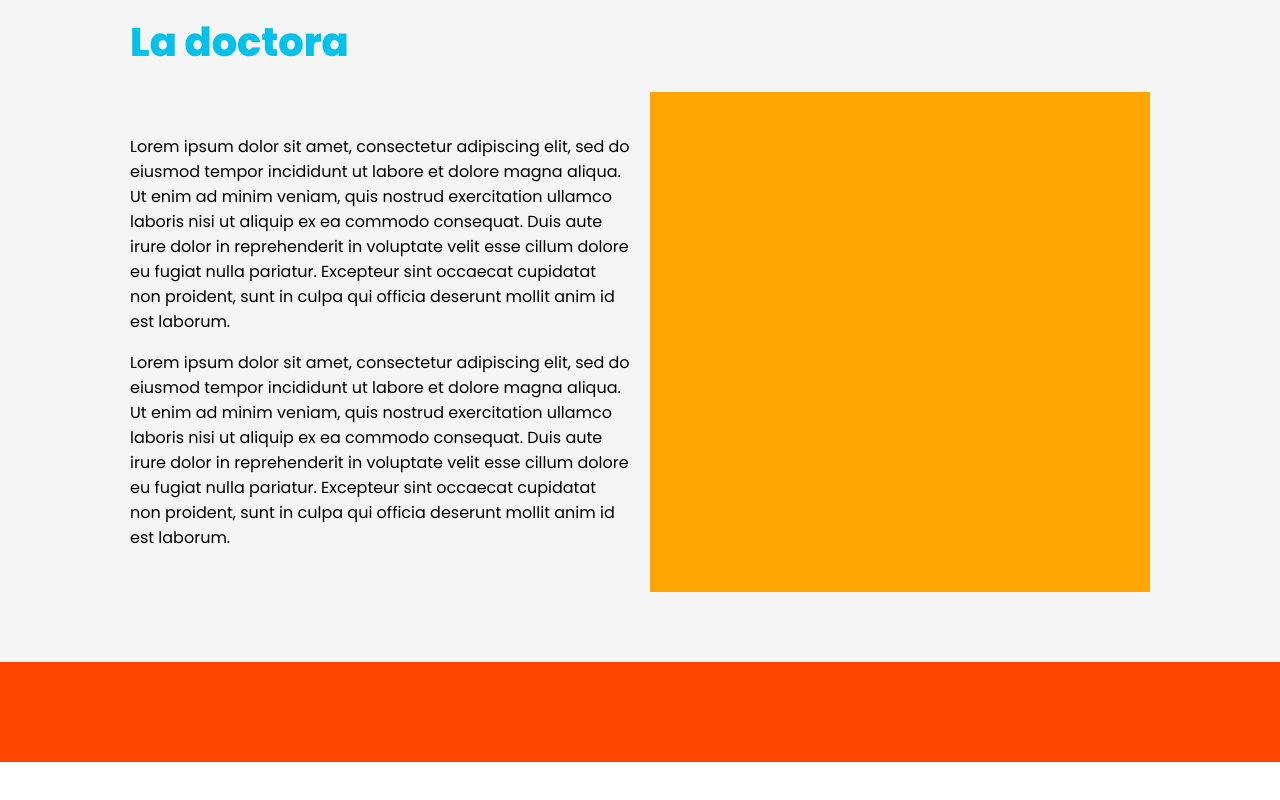
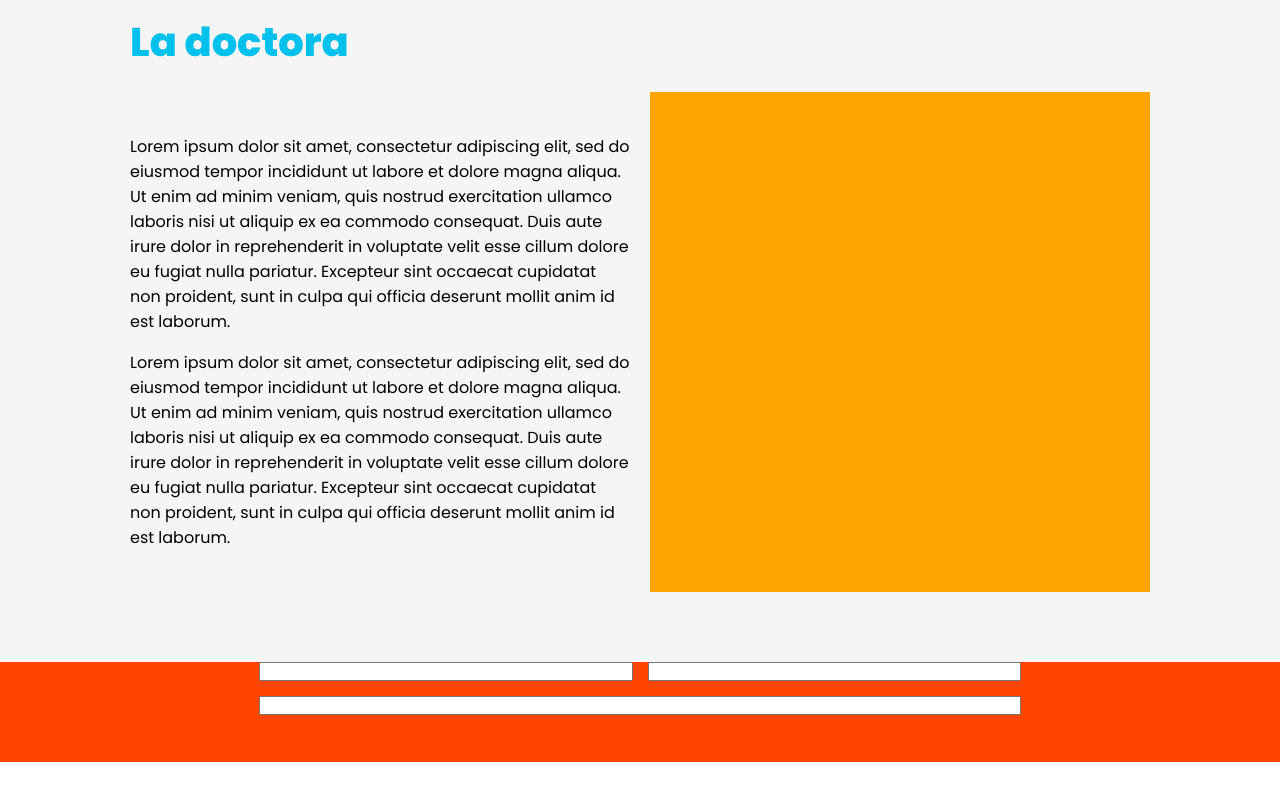
Before and after one commit to JuanpiCasti/DraVirginiaBazan, a website: page index.html in a window 1280 px wide. Shown: the part 1824-2624 px from the top of the page. Drawn offline with Linux system fonts and the light colour scheme; some packages are replaced by stand-ins of ours.

Commit message:
started contact form

```diff
--- a/index.html
+++ b/index.html
@@ -55,7 +55,13 @@
 
             </div>
         </div>
-        <div class="contacto"></div>
+        <div class="contacto">
+            <form action="" class="contacto__form">
+                <input type="text" class="contacto__email">
+                <input type="text" class="contacto__nombre">
+                <input type="text" class="contacto__correo">
+            </form>
+        </div>
         <footer class="footer"></footer>
 
         <script src="script.js"></script>
--- a/sass/_contacto.scss
+++ b/sass/_contacto.scss
@@ -1,3 +1,23 @@
 .contacto {
     background-color: orangered;
+
+    &__form {
+        display: grid;
+        grid-template-columns: repeat(10, 1fr);
+        grid-template-rows: repeat(2, min-content);
+        grid-gap: 1.5rem;
+    }
+
+    &__email {
+        grid-column: 3 / 6;
+    }
+
+    &__nombre {
+        grid-column: 6 / 9;
+    }
+
+    &__correo {
+        grid-row: 2 / 3;
+        grid-column: 3 / 9;
+    }
 }
--- a/sass/_info.scss
+++ b/sass/_info.scss
@@ -23,7 +23,7 @@
     &__foto {
         grid-column: 6 / 10;
         background-color: orange;
-        width: 500px;
-        height: 500px;
+        width: 50rem;
+        height: 50rem;
     }
 }
```
Also changed, not shown: css/style.css.
